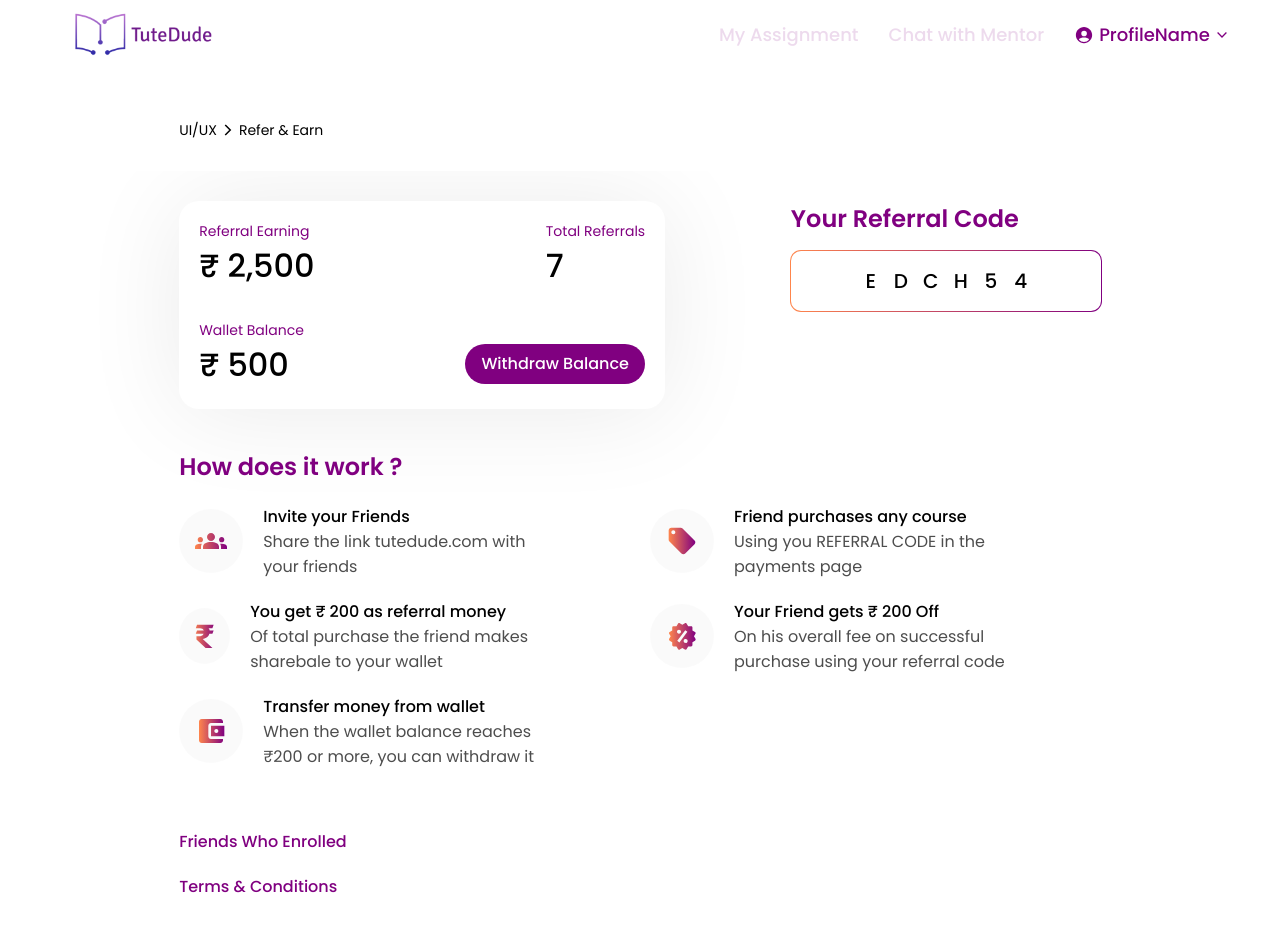
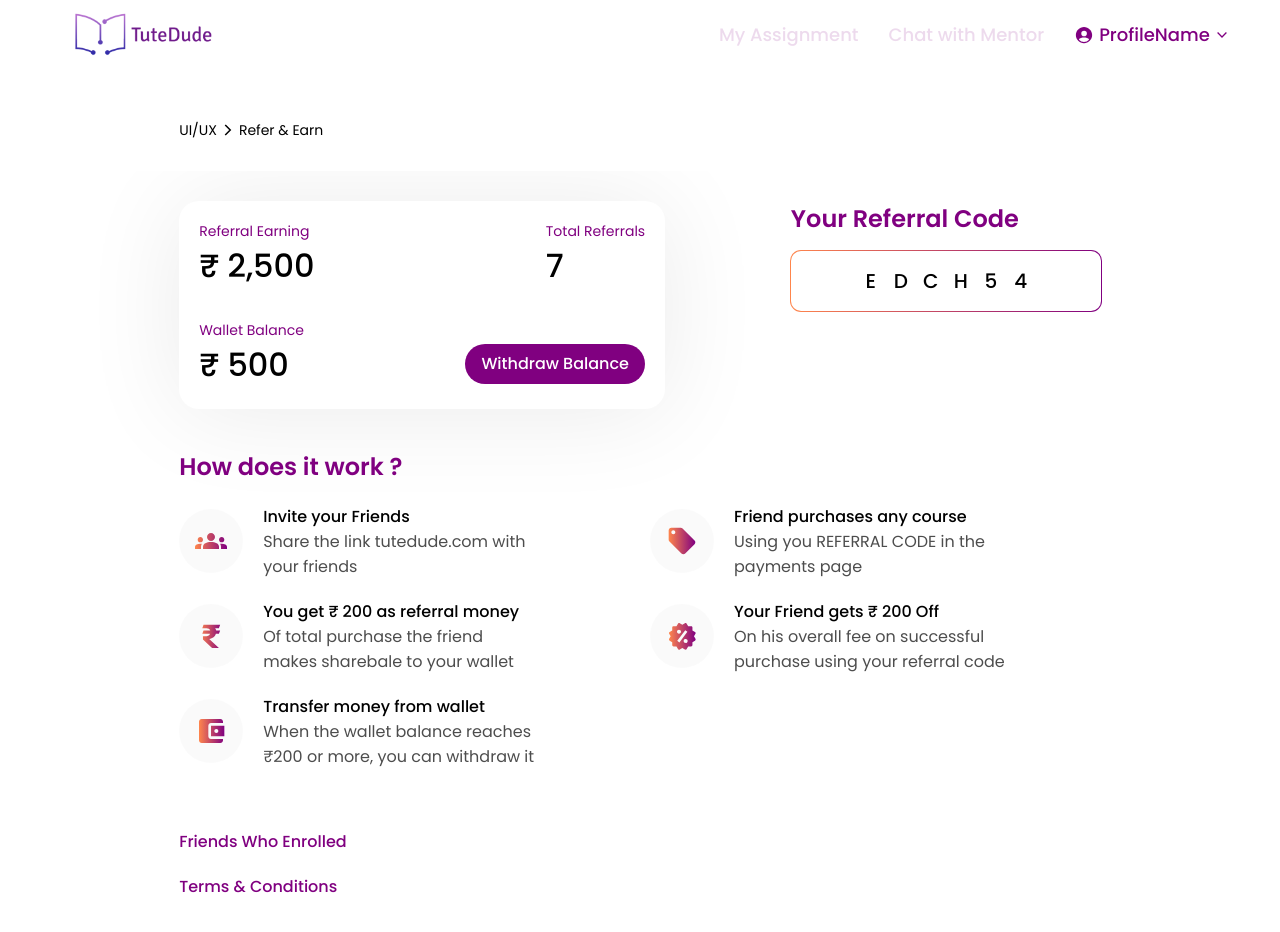
Before and after one commit to Araf-Khatri/assignment-by-tutedude, a React (Create React App) app: page / in a window 1280 px wide. Built offline with nearby package versions, Linux system fonts and the light colour scheme.

Commit message:
changed rupee-logo style

```diff
--- a/src/components/how-does-it-works/how-it-works.css
+++ b/src/components/how-does-it-works/how-it-works.css
@@ -12,6 +12,12 @@
   padding: 1.6rem;
   background-color: #d9d9d925;
   border-radius: 50%;
+  box-sizing: content-box;
+}
+.icon img[alt="rupee logo"] {
+  width: 3.2rem;
+  height: 3.2rem;
+  transform: scale(0.75);
 }
 
 .info--heading {
```
